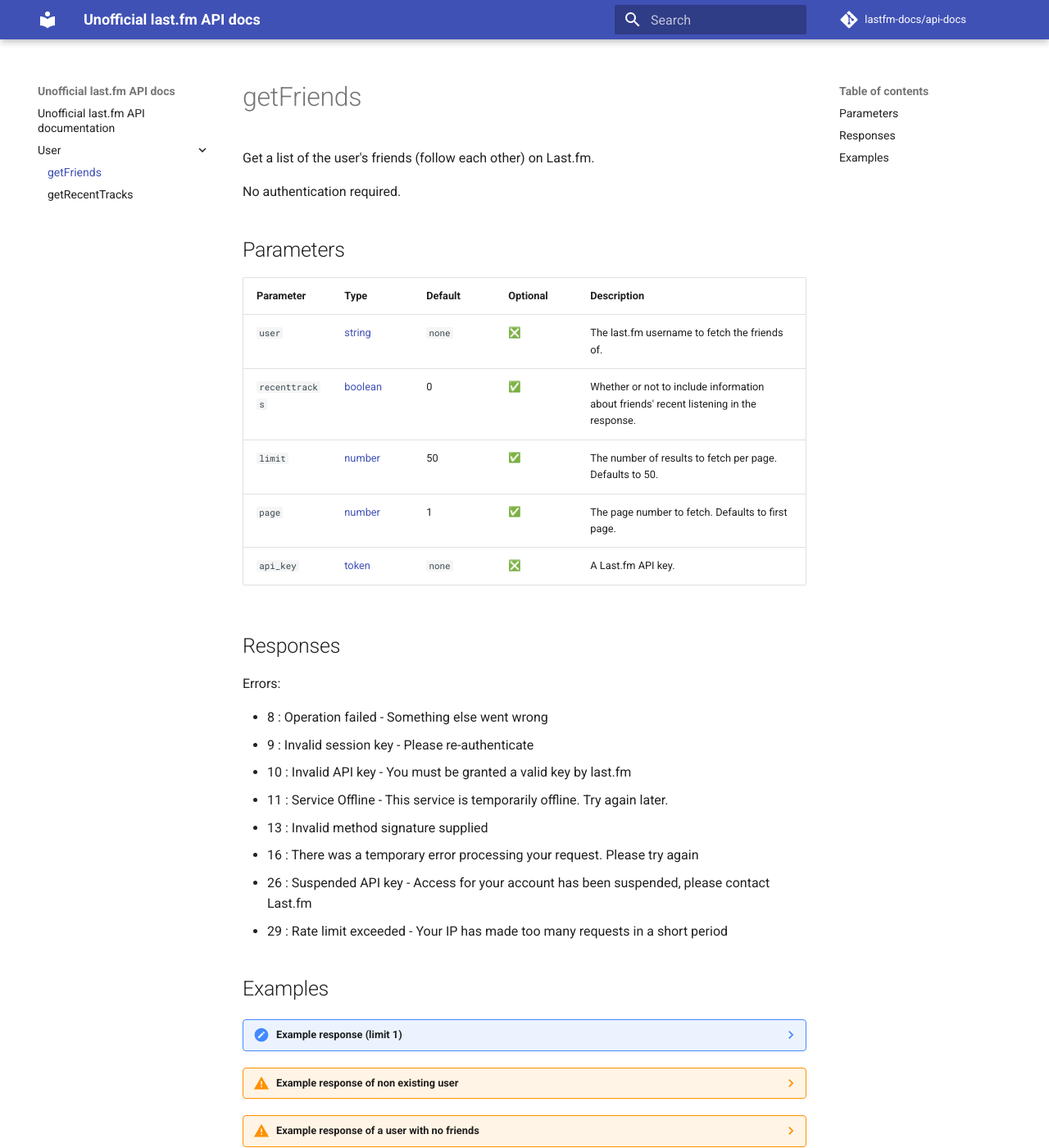
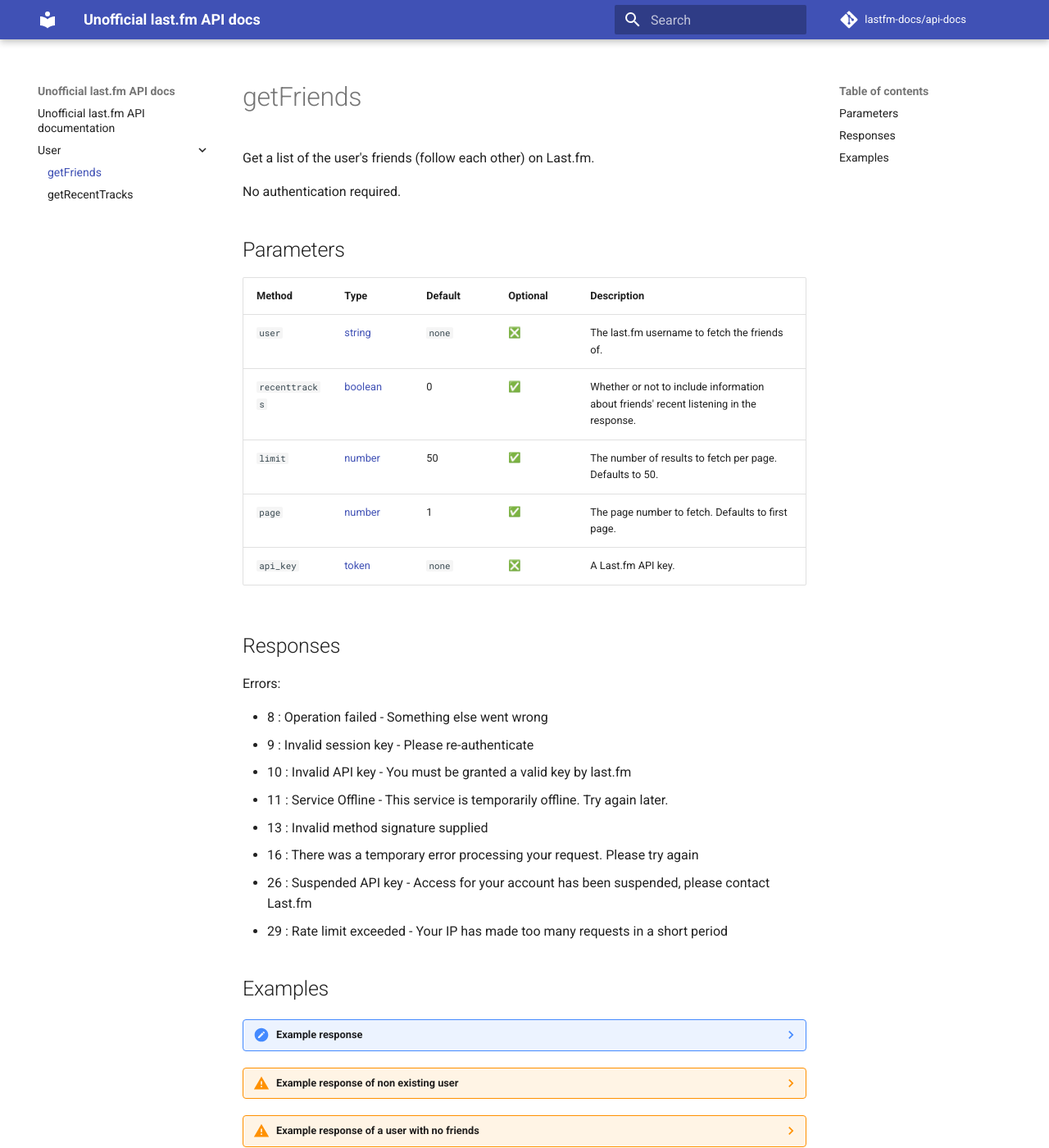
Before and after one commit to lastfm-docs/api-docs, an MkDocs documentation site: the page built from docs/user/getFriends.md, in a window 1280 px wide and 1400 px high. Shown: the whole window at 82% size. Built offline with MkDocs 1.6.1 and Material for MkDocs 9.7.7, drawn with Linux system fonts in a browser that asks for light colours; emoji names are drawn with the system emoji font; comment, search, counter and statistics services are not loaded; some of the changed lines change nothing that is shown.

Commit message:
Add table to example responses

```diff
--- a/docs/user/getFriends.md
+++ b/docs/user/getFriends.md
@@ -5,7 +5,7 @@
 No authentication required.
 
 ## Parameters
-| Parameter      | Type                                                                                               | Default | Optional | Description                                            |
+| Method         | Type                                                                                               | Default | Optional | Description                                            |
 | -------------- | -------------------------------------------------------------------------------------------------- | ------- | -------- | ------------------------------------------------------ |
 | `user`         |[string](https://developer.mozilla.org/en-US/docs/Web/JavaScript/Reference/Global_Objects/String)   |`none`   | :negative_squared_cross_mark: | The last.fm username to fetch the friends of.
 | `recenttracks` |[boolean](https://developer.mozilla.org/en-US/docs/Web/JavaScript/Reference/Global_Objects/Boolean) | 0       | :white_check_mark:            | Whether or not to include information about friends' recent listening in the response.
@@ -28,7 +28,13 @@
 
 
 ## Examples
-??? note "Example response (limit 1)"
+??? note "Example response"
+
+    | Parameter | Value |
+    | --------- | ----- |
+    | username  | aidan-|
+    | limit     | 1     |
+    | format    | json  |
 
     HTTP status: `200 OK`
 
```
